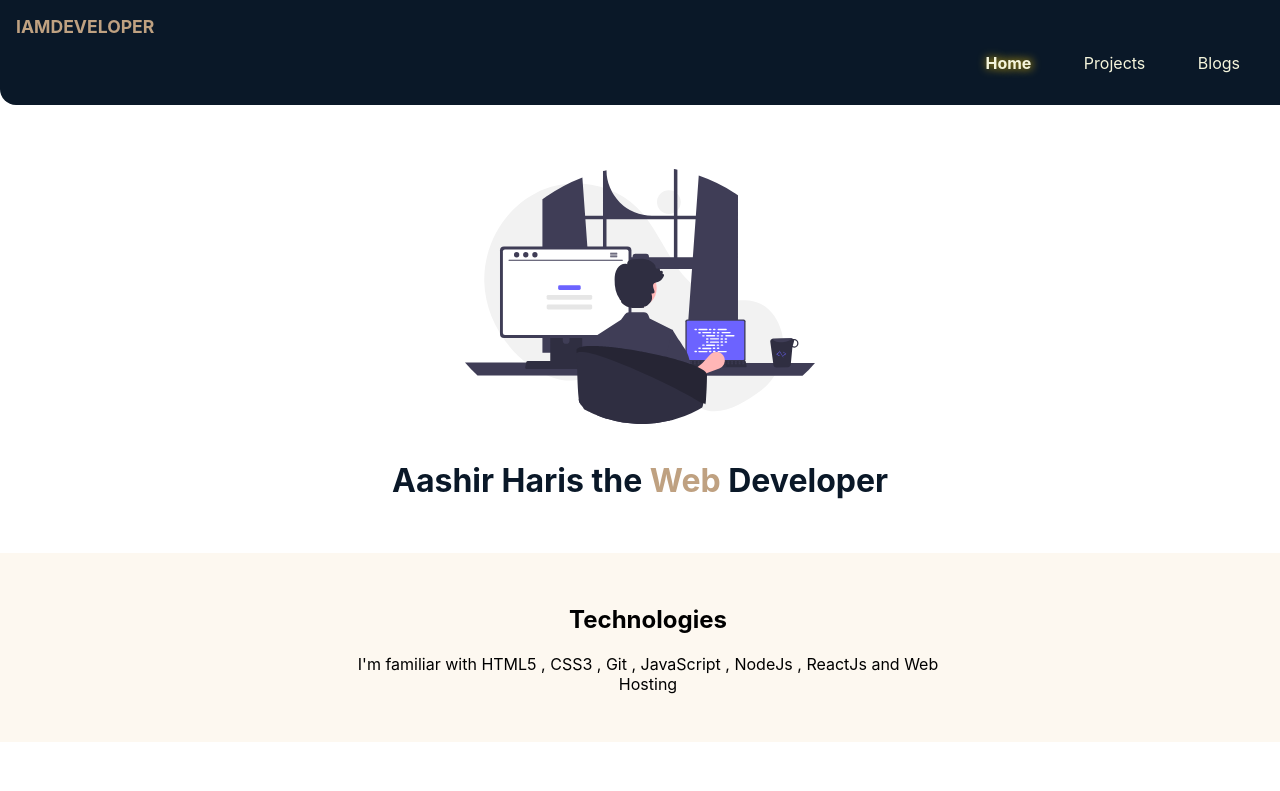
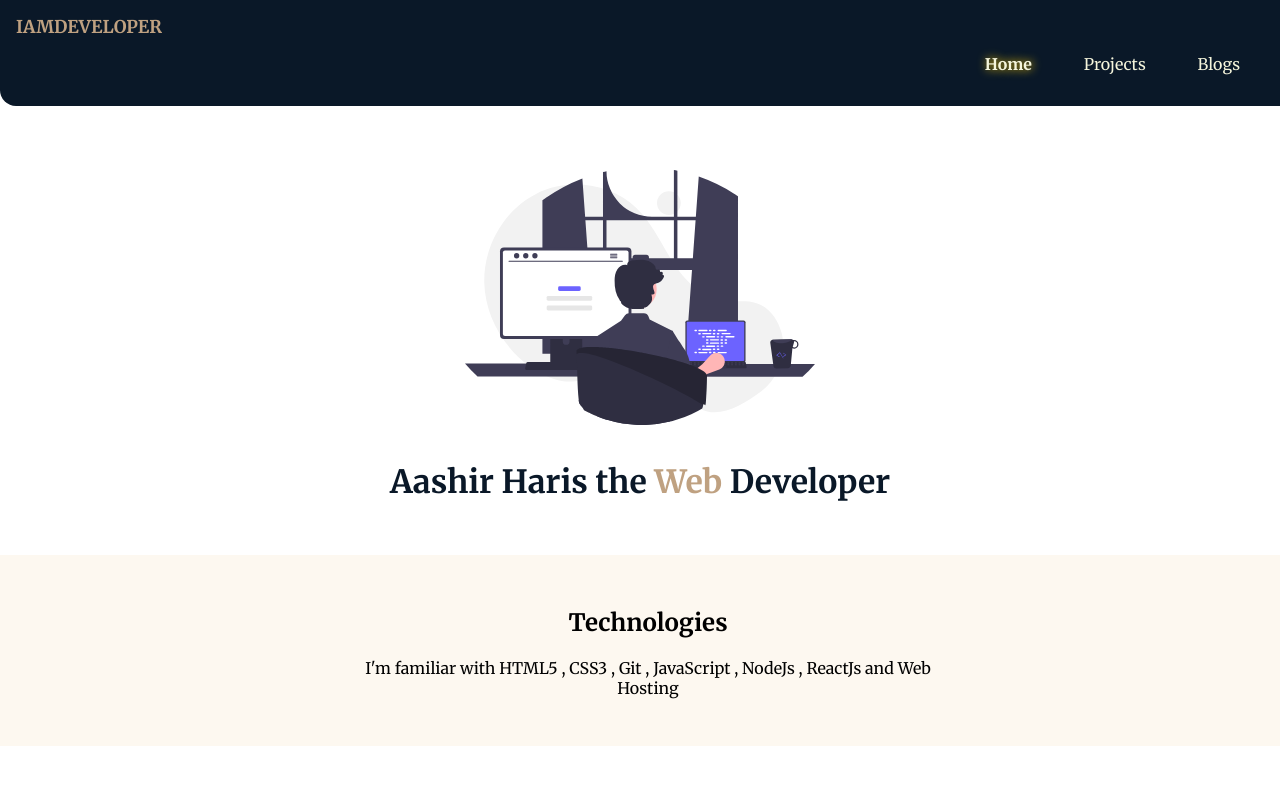
Before and after one commit to Aashir-tech/Learning-HTML-CSS, a plain HTML site: page index.html in a window 1280 px wide. Shown: the top 791 px of the page. Drawn offline with Linux system fonts and the light colour scheme.

Commit message:
Changed font again to previous one

```diff
--- a/styles.css
+++ b/styles.css
@@ -8,7 +8,8 @@
 }
 
 body {
-    font-family: Inter,ui-sans-serif,system-ui,-apple-system,BlinkMacSystemFont,"Segoe UI",Roboto,"Helvetica Neue",Arial,"Noto Sans",sans-serif,"Apple Color Emoji","Segoe UI Emoji","Segoe UI Symbol","Noto Color Emoji";
+    font-family: 'Merriweather',
+        serif;
     margin : 0px;
 }
 
```
